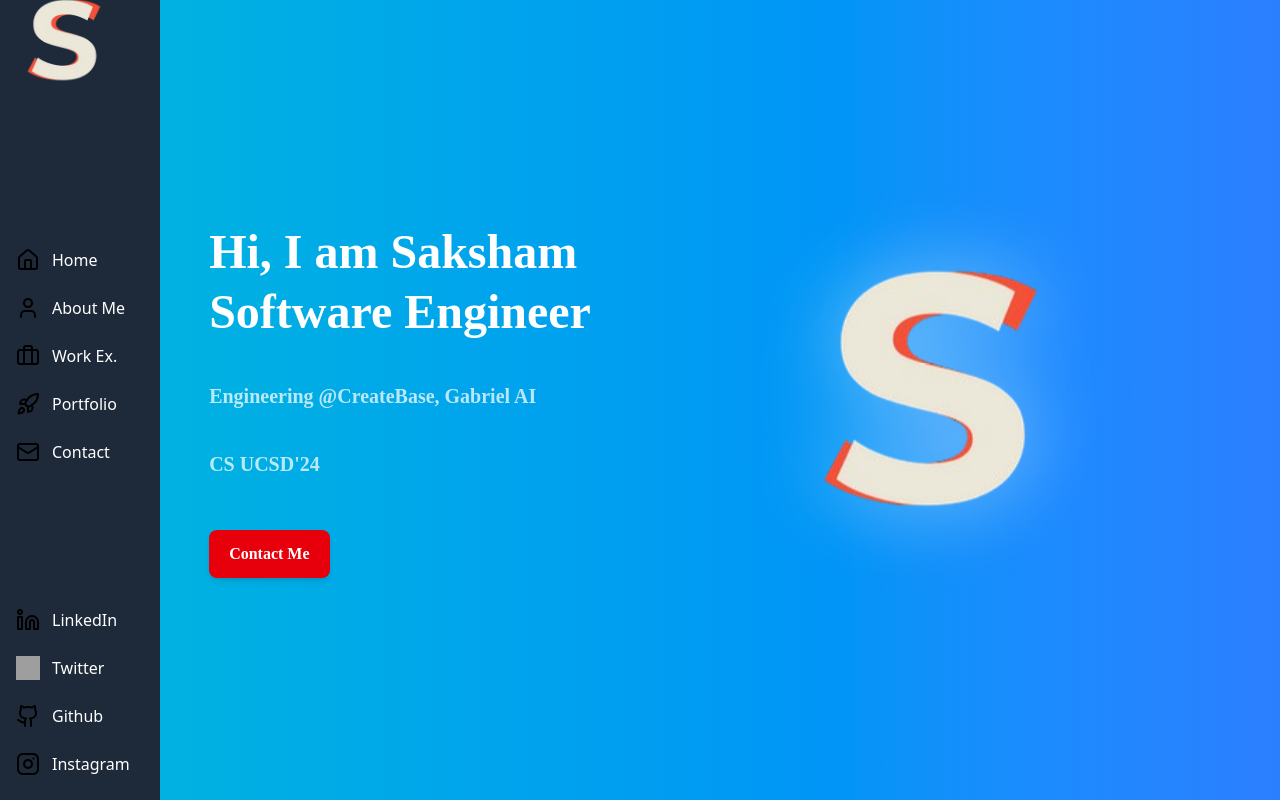
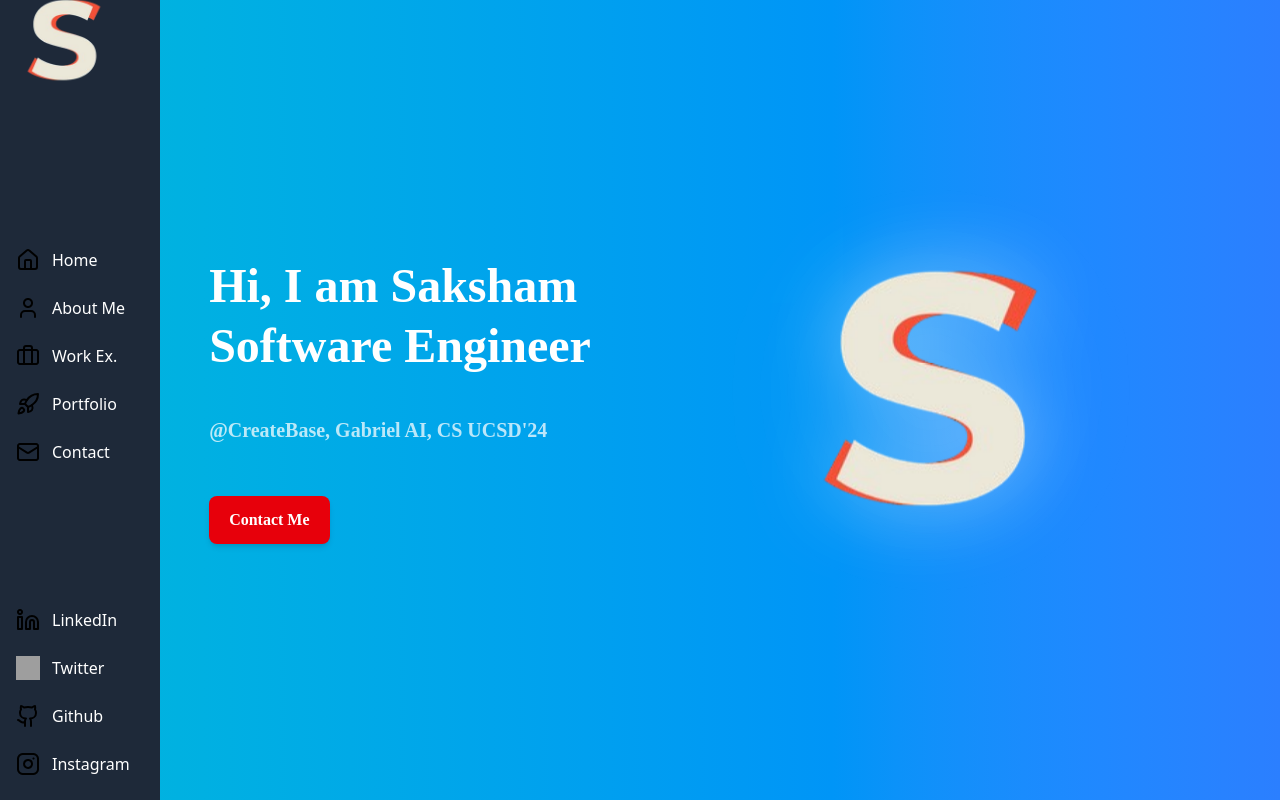
Before and after one commit to sakshamrai101/sak_portfolio, a Next.js app: page /landing in a window 1280 px wide. Built offline with nearby package versions, Linux system fonts and the light colour scheme; grey boxes are pictures that could not be loaded; a web font is replaced by a local one.

Commit message:
Some More Changes

```diff
--- a/src/app/landing/page.tsx
+++ b/src/app/landing/page.tsx
@@ -27,10 +27,7 @@ export default function LandingPage() {
                         </div>
 
                         <p className="text-base sm:text-lg md:text-xl font-bold text-white animate-pulse">
-                            Engineering @CreateBase, Gabriel AI
-                        </p>
-                        <p className="text-base sm:text-lg md:text-xl font-bold text-white animate-pulse">
-                            CS UCSD&apos;24
+                            @CreateBase, Gabriel AI, CS UCSD&apos;24
                         </p>
                         <Link href="/contact">
                             <button className="mt-3 px-3 py-2 sm:px-8 sm:py-2 md:px-5 md:py-3 text-sm sm:text-base bg-red-600 text-white font-semibold rounded-lg shadow-md hover:bg-blue-500 transition-all duration-300">
```
